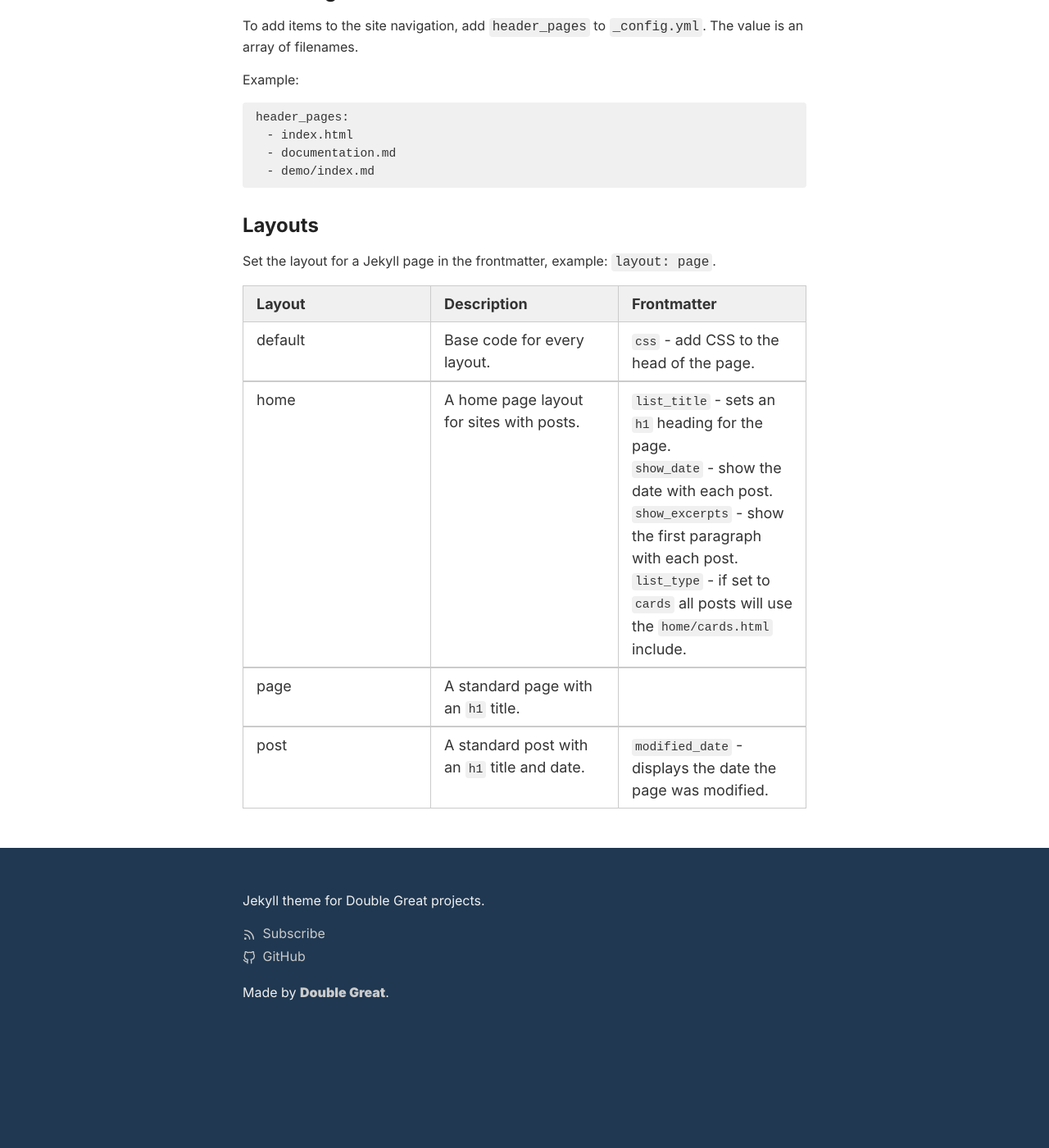
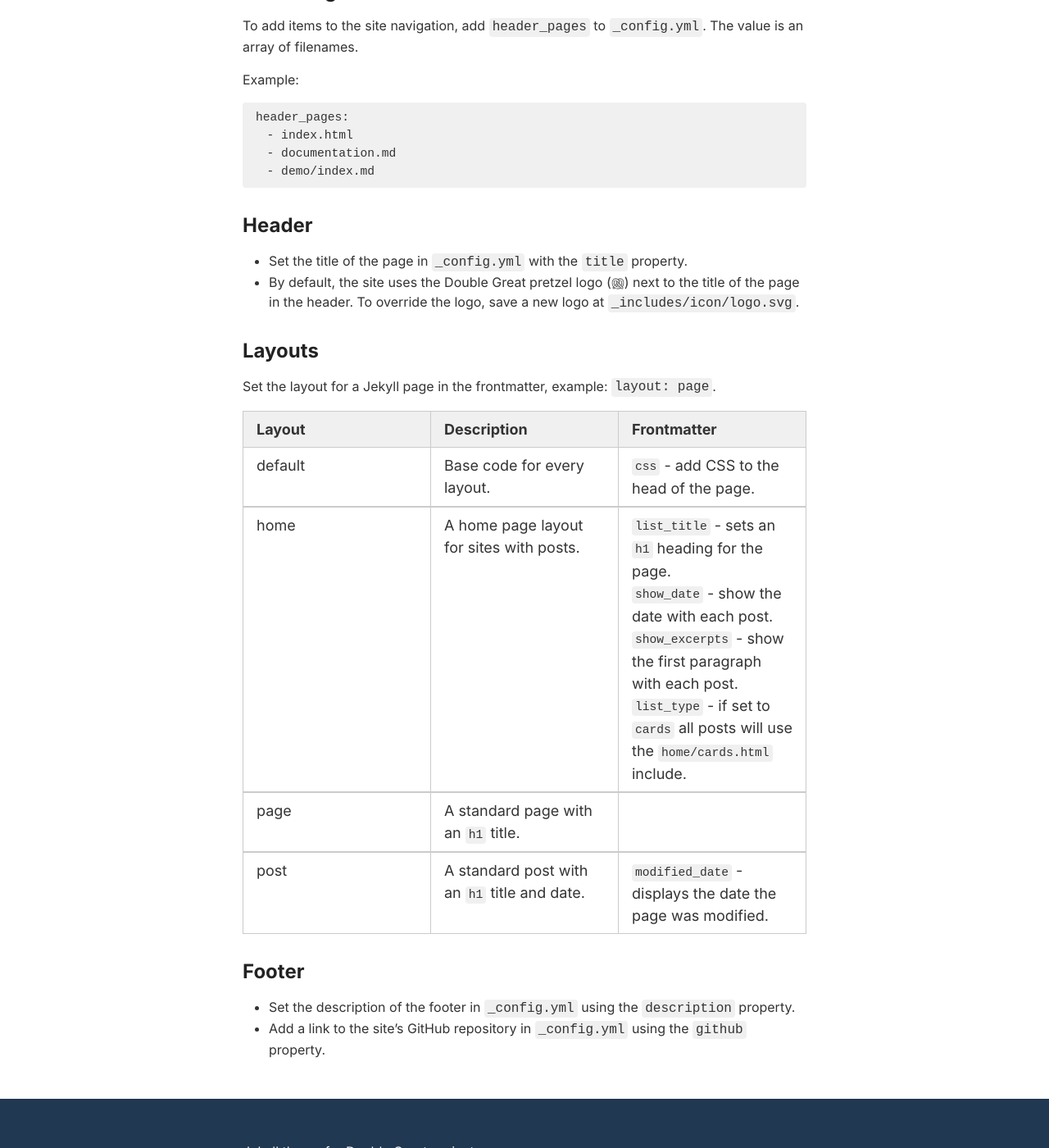
Before and after one commit to double-great/theme, a Jekyll site: the page built from documentation.md, in a window 1280 px wide and 1400 px high, scrolled down 249 px. Shown: the whole window at 82% size. Built offline with Jekyll 4.4.1, drawn with Linux system fonts in a browser that asks for light colours; before the commit the page ends 1535 px from its top, so only the background shows below that.

Commit message:
Document footer and header

````diff
--- a/documentation.md
+++ b/documentation.md
@@ -27,6 +27,11 @@ header_pages:
   - demo/index.md
 ```
 
+## Header
+
+- Set the title of the page in `_config.yml` with the `title` property.
+- By default, the site uses the Double Great pretzel logo (<span style="width: 1rem; display: inline-block">{% include icon/logo.svg %}</span>) next to the title of the page in the header. To override the logo, save a new logo at `_includes/icon/logo.svg`.
+
 ## Layouts
 
 Set the layout for a Jekyll page in the frontmatter, example: `layout: page`.
@@ -36,3 +41,8 @@ Set the layout for a Jekyll page in the frontmatter, example: `layout: page`.
 | {% for layout in site.data.layouts %}{{layout | first}}     | {{layout[1].description}} | {% for item in layout[1].frontmatter %}`{{item | first | first}}` - {{item | first | last}}<br>{% endfor %} |
 
 {% endfor %}
+
+## Footer
+
+- Set the description of the footer in `_config.yml` using the `description` property.
+- Add a link to the site's GitHub repository in `_config.yml` using the `github` property.
````
